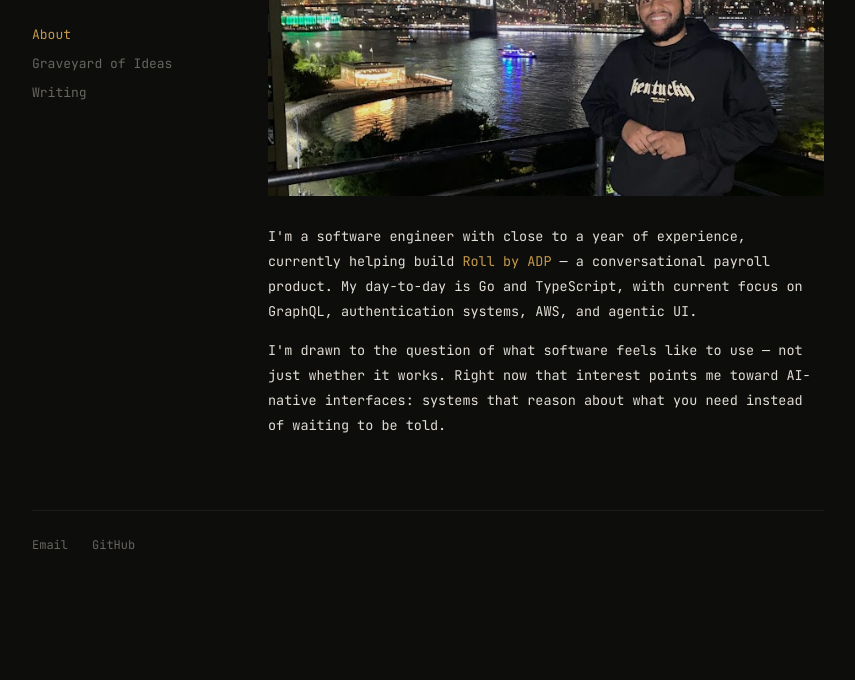
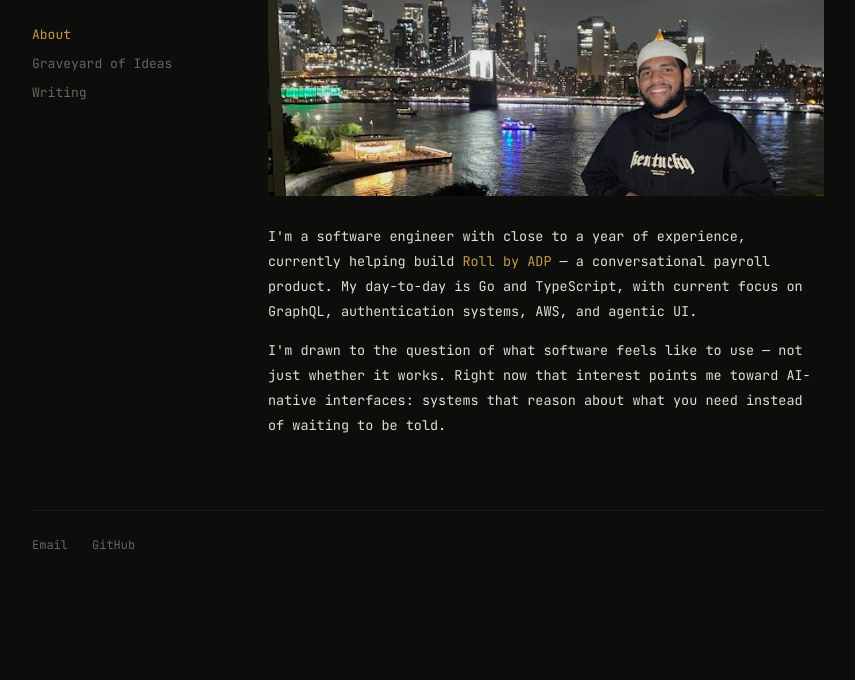
Before and after one commit to rayyansarkhot/rayyansarkhot.github.io, a plain HTML site: page index.html in a window 1280 px wide. Shown: the part 120-800 px from the top of the page, without its empty margins (212-1067 px from the left). Drawn offline with Linux system fonts and the light colour scheme.

Commit message:
Adjust photo crop position to 35%

```diff
--- a/style.css
+++ b/style.css
@@ -137,7 +137,7 @@ a:hover {
   width: 100%;
   height: 260px;
   object-fit: cover;
-  object-position: center 50%;
+  object-position: center 35%;
   margin-bottom: 28px;
   filter: brightness(0.92);
 }
```
